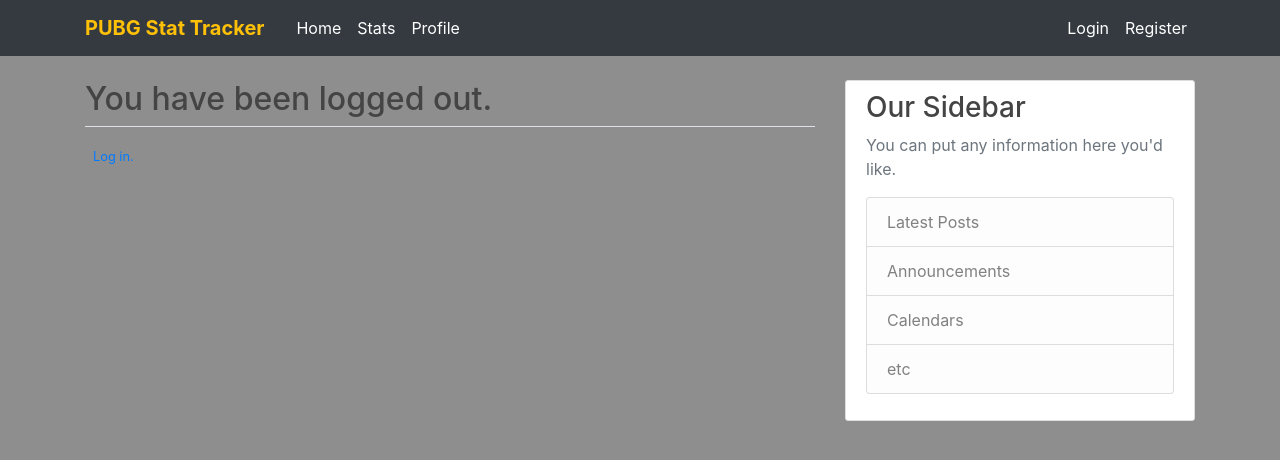
After one commit to nevinbarker/pubg_stat_tracker, a Django app: page /userlogin/logout/ in a window 1280 px wide. The commit adds this page. Shown: the top 460 px of the page. Run offline with Django 3.2, Linux system fonts and the light colour scheme; some libraries are stand-ins or nearby versions.

Commit message:
finished register and login functionality

```diff
--- a/pubg_stat_tracker/homepage/templates/homepage/base.html
+++ b/pubg_stat_tracker/homepage/templates/homepage/base.html
@@ -21,12 +21,16 @@
                 <div class="navbar-nav mr-auto">
                   <a class="nav-item nav-link text-white" href="{% url 'homepage' %}">Home</a>
                   <a class="nav-item nav-link text-white" href="#">Stats</a>
-                  <a class="nav-item nav-link text-white" href="#">Account Settings</a>
+                  <a class="nav-item nav-link text-white" href="{% url 'userlogin-profile' %}">Profile</a>
                 </div>
                 <!-- Navbar Right Side -->
                 <div class="navbar-nav">
-                  <a class="nav-item nav-link text-white" href="{% url 'userlogin-login' %}">Login</a>
-                  <a class="nav-item nav-link text-white" href="{% url 'userlogin-register' %}">Register</a>
+                    {% if user.is_authenticated %}
+                        <a class="nav-item nav-link text-white" href="{% url 'logout' %}">Logout</a>
+                    {% else %}
+                        <a class="nav-item nav-link text-white" href="{% url 'login' %}">Login</a>
+                        <a class="nav-item nav-link text-white" href="{% url 'userlogin-register' %}">Register</a>
+                    {% endif %}
                 </div>
               </div>
             </div>
--- a/pubg_stat_tracker/pubg_stat_tracker/settings.py
+++ b/pubg_stat_tracker/pubg_stat_tracker/settings.py
@@ -128,3 +128,6 @@
 STATIC_URL = '/static/'
 
 CRISPY_TEMPLATE_PACK = 'bootstrap4'
+
+LOGIN_REDIRECT_URL = 'homepage'
+LOGIN_URL = 'login'
--- a/pubg_stat_tracker/pubg_stat_tracker/urls.py
+++ b/pubg_stat_tracker/pubg_stat_tracker/urls.py
@@ -15,9 +15,12 @@
 """
 from django.contrib import admin
 from django.urls import include, path
+from django.contrib.auth import views as auth_views
 
 urlpatterns = [
     path('', include('homepage.urls')),
     path('userlogin/', include('userlogin.urls')),
+    path('userlogin/login/', auth_views.LoginView.as_view(template_name='userlogin/login.html'), name='login'),
+    path('userlogin/logout/', auth_views.LogoutView.as_view(template_name='userlogin/logout.html'), name='logout'),
     path('admin/', admin.site.urls),
 ]
--- /dev/null
+++ b/pubg_stat_tracker/userlogin/templates/userlogin/logout.html
@@ -0,0 +1,12 @@
+{% extends "homepage/base.html" %}
+
+{% block content %}
+
+    <h2>You have been logged out.</h2>
+    <div class="border-top pt-3">
+        <small class="text-muted">
+            <a class="ml-2" href="{% url 'login' %}">Log in.</a>
+        </small>
+    </div>
+
+{% endblock content %}
--- a/pubg_stat_tracker/userlogin/templates/userlogin/register.html
+++ b/pubg_stat_tracker/userlogin/templates/userlogin/register.html
@@ -6,6 +6,7 @@
         <form method="POST">
             {% csrf_token %}
             <fieldset class="form-group">
+                <legend class="border-bottom mb-4">Create Account</legend>
                 {{ form|crispy }}
             </fieldset>
             <div>
@@ -14,7 +15,7 @@
         </form>
         <div class="border-top pt-3">
             <small class="text-muted">
-                Already have an account? <a class="ml-2" href="{% url 'userlogin-login' %}">Sign in.</a>
+                Already have an account? <a class="ml-2" href="{% url 'login' %}">Sign in.</a>
             </small>
         </div>
     </div>
--- a/pubg_stat_tracker/userlogin/urls.py
+++ b/pubg_stat_tracker/userlogin/urls.py
@@ -4,5 +4,5 @@
 
 urlpatterns = [
     path('register', views.register, name='userlogin-register'),
-    path('login', views.login, name='userlogin-login')
+    path('profile', views.profile, name='userlogin-profile')
 ]
--- a/pubg_stat_tracker/userlogin/views.py
+++ b/pubg_stat_tracker/userlogin/views.py
@@ -1,6 +1,7 @@
 from django.shortcuts import render, redirect
 from .forms import UserRegisterForm
 from django.contrib import messages
+from django.contrib.auth.decorators import login_required
 
 
 def register(request):
@@ -16,5 +17,6 @@
     return render(request, 'userlogin/register.html', {'form': form})
 
 
-def login(request):
-    return render(request, 'userlogin/login.html')
+@login_required
+def profile(request):
+    return render(request, 'userlogin/profile.html')
```
Also changed, not shown: pubg_stat_tracker/userlogin/templates/userlogin/login.html (+9 -0 lines), pubg_stat_tracker/userlogin/templates/userlogin/profile.html (added, +7 -0 lines).
